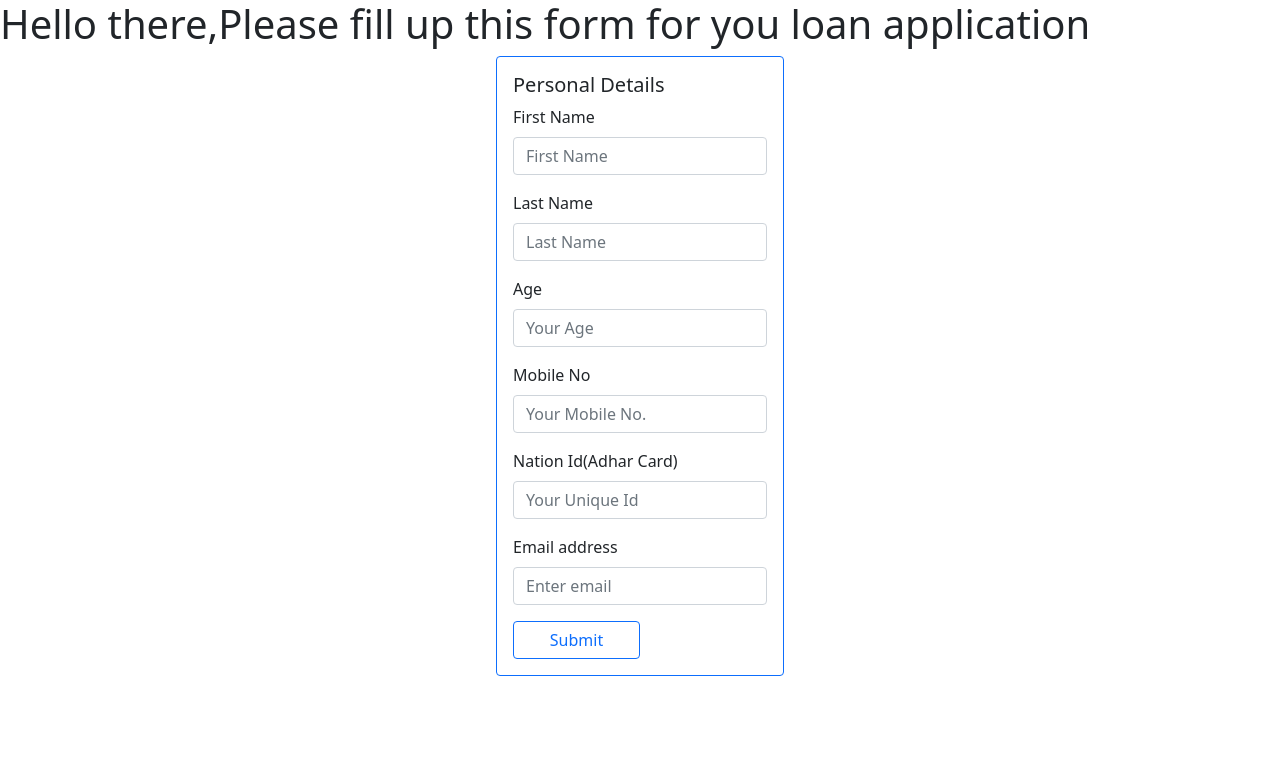
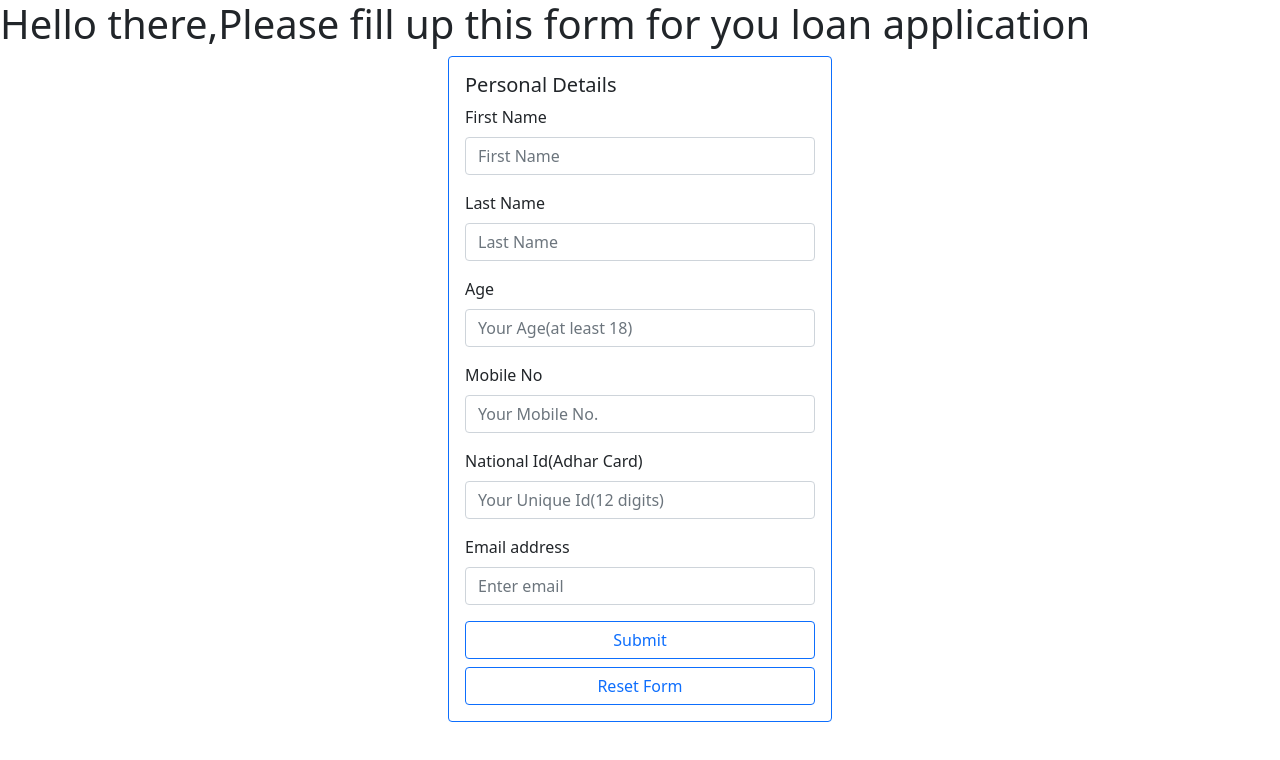
Before and after one commit to HameemH/Loan-application-client, a React (Create React App) app: page / in a window 1280 px wide. Shown: the top 760 px of the page. Built offline with nearby package versions, Linux system fonts and the light colour scheme.

Commit message:
user info to mongobd and validation

```diff
--- a/src/Components/Step01.js
+++ b/src/Components/Step01.js
@@ -20,6 +20,10 @@ const Step01 = () => {
        else if(id.length> 12 || id.length<12){
         setIdError('Id number should be 12 digits')
         }
+        else{
+            setAgeError('')
+            setIdError('')
+        }
 
         const phone = e.target.mobile.value;
         const email = e.target.email.value;
@@ -27,17 +31,35 @@ const Step01 = () => {
 
         const personalInfo ={name, age, phone, email, id}
         console.log(personalInfo);
+        if(idError==='' && ageError===''){
+            fetch('http://localhost:5000/users', {
+                method: 'POST',
+                headers: {
+                  'content-type': 'application/json'
+                },
+                body: JSON.stringify(personalInfo)
+              })
+                .then(res => res.json())
+                .then(data => {
+                  console.log(data);
+                  alert('Your Info has been updated')
+                })
+            }
 
+
+    }
+    const handleReset = ()=>{
+        window.location.reload()
     }
     return (
         <div>
             <h1>Hello there,Please fill up this form for you loan application</h1>
-            <Card className='m-auto border border-primary' style={{ width: '18rem' }}>
+            <Card className='m-auto border border-primary' style={{ width: '24rem' }}>
                 <Card.Body>
                     <Card.Title>Personal Details</Card.Title>
                     <h4 className='text-danger'>{ageError}</h4>
                     <h4 className='text-danger'>{idError}</h4>
-                    <Form onSubmit={handlePersonalInfo}>
+                    <Form onSubmit={handlePersonalInfo} >
                         <Form.Group className="mb-3" controlId="formBasicEmail">
                             <Form.Label>First Name</Form.Label>
                             <Form.Control name='firstname' type="text" placeholder="First Name" required />
@@ -50,7 +72,7 @@ const Step01 = () => {
                         </Form.Group>
                         <Form.Group className="mb-3" controlId="formBasicEmail">
                             <Form.Label>Age</Form.Label>
-                            <Form.Control name='age' type="number" placeholder="Your Age" required />
+                            <Form.Control name='age' type="number" placeholder="Your Age(at least 18)" required />
 
                         </Form.Group>
                         <Form.Group className="mb-3" controlId="formBasicEmail">
@@ -59,8 +81,8 @@ const Step01 = () => {
 
                         </Form.Group>
                         <Form.Group className="mb-3" controlId="formBasicEmail">
-                            <Form.Label>Nation Id(Adhar Card)</Form.Label>
-                            <Form.Control name='id' type="number" placeholder="Your Unique Id" required />
+                            <Form.Label>National Id(Adhar Card)</Form.Label>
+                            <Form.Control name='id' type="number" placeholder="Your Unique Id(12 digits)" required />
 
                         </Form.Group>
                         <Form.Group className="mb-3" controlId="formBasicEmail">
@@ -68,9 +90,16 @@ const Step01 = () => {
                             <Form.Control name='email' type="email" placeholder="Enter email" required />
 
                         </Form.Group>
-                        <Button variant=" btn btn-outline-primary item-center w-50 " type="submit">
+                        {(idError ==='' && ageError==='')?
+                         <Button variant=" btn btn-outline-primary item-center w-100 " type="submit">
                             Submit
+                        </Button>:  <Button variant=" btn btn-outline-primary item-center w-100 " disabled type="submit">
+                            Submit
+                        </Button> }
+                        <Button variant=" btn btn-outline-primary item-center w-100 mt-2  " onClick={handleReset} type="submit">
+                            Reset Form
                         </Button>
+
                     </Form>
 
                 </Card.Body>
```
